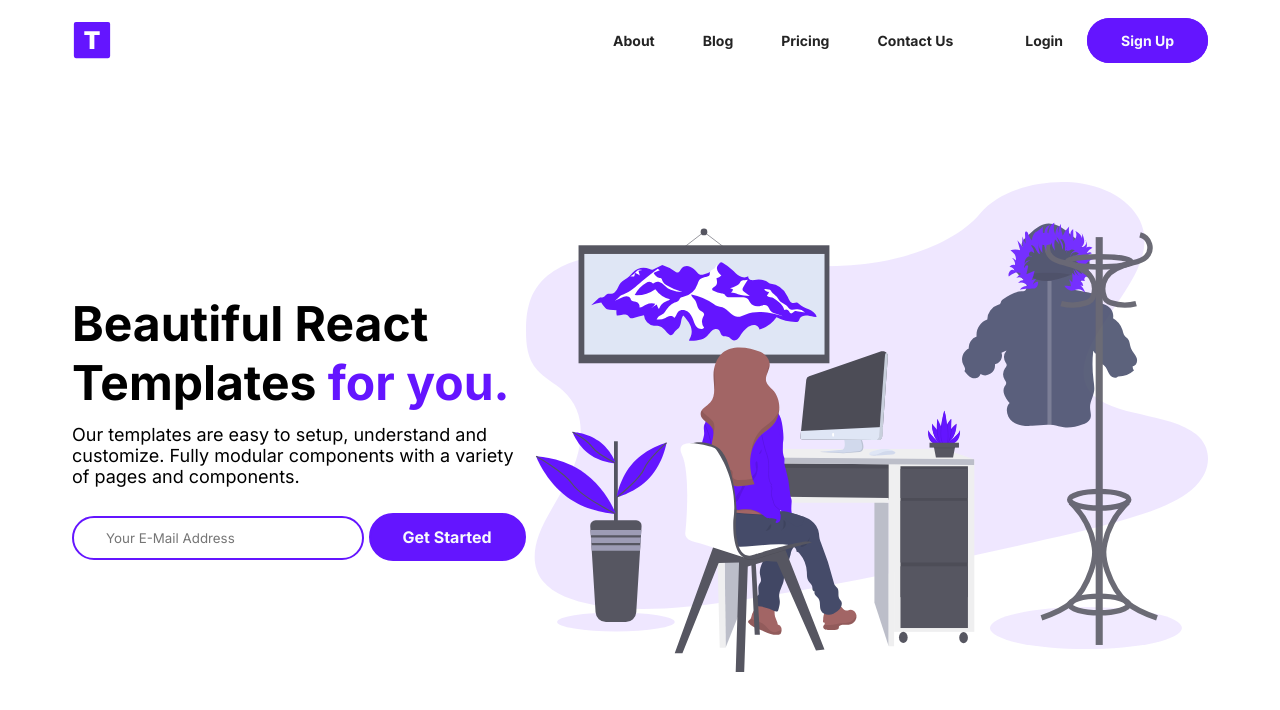
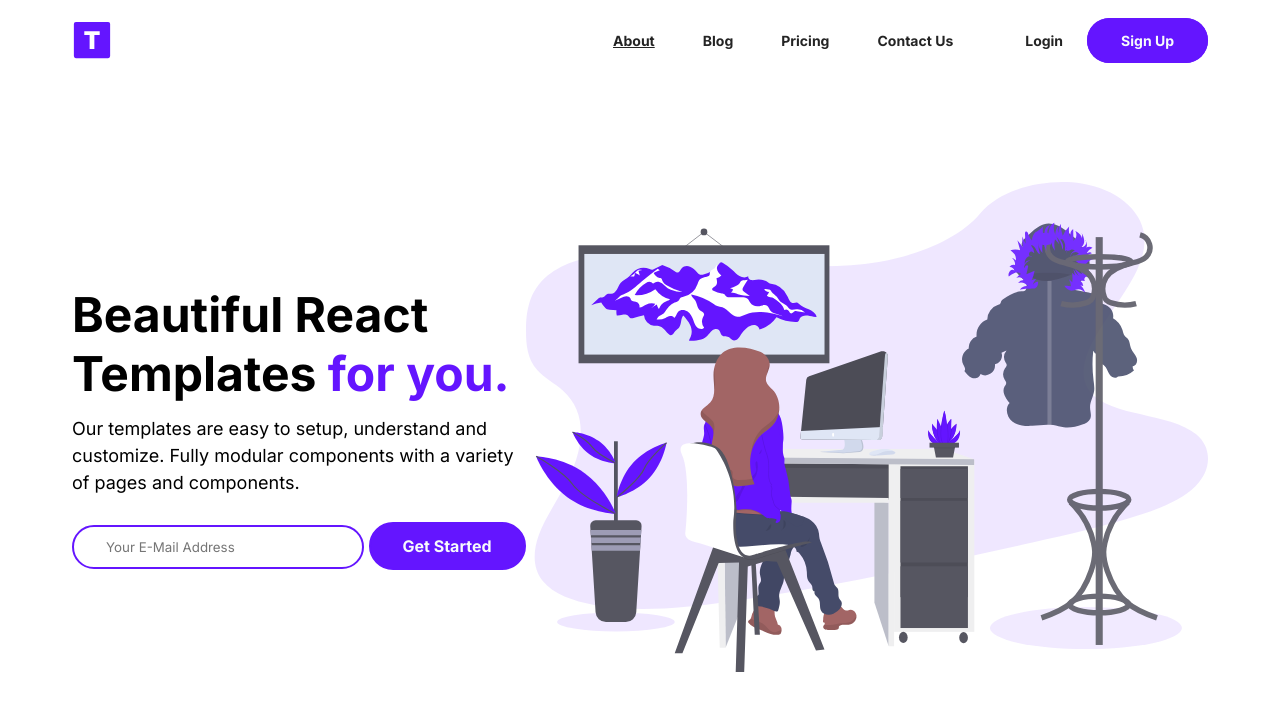
Before and after one commit to ryanmello/final-project-tutorial-w2, a plain HTML site: page index.html in a window 1280 px wide. In both pictures the pointer is over the link "About". Drawn offline with Linux system fonts and the light colour scheme.

Commit message:
underline and text adjustments

```diff
--- a/style.css
+++ b/style.css
@@ -26,6 +26,10 @@ img{
 
 .purple{
     color: #6415ff;
+}
+
+p{
+    line-height: 1.5;
 }
 
 
@@ -73,6 +77,13 @@ NAVEGATION BAR
     color: #F7FAFC;
 }
 
+.nav__link:hover{
+    text-decoration: underline;
+}
+
+.nav__link--primary:hover{
+    text-decoration: none;
+}
 
 /*
 
```
